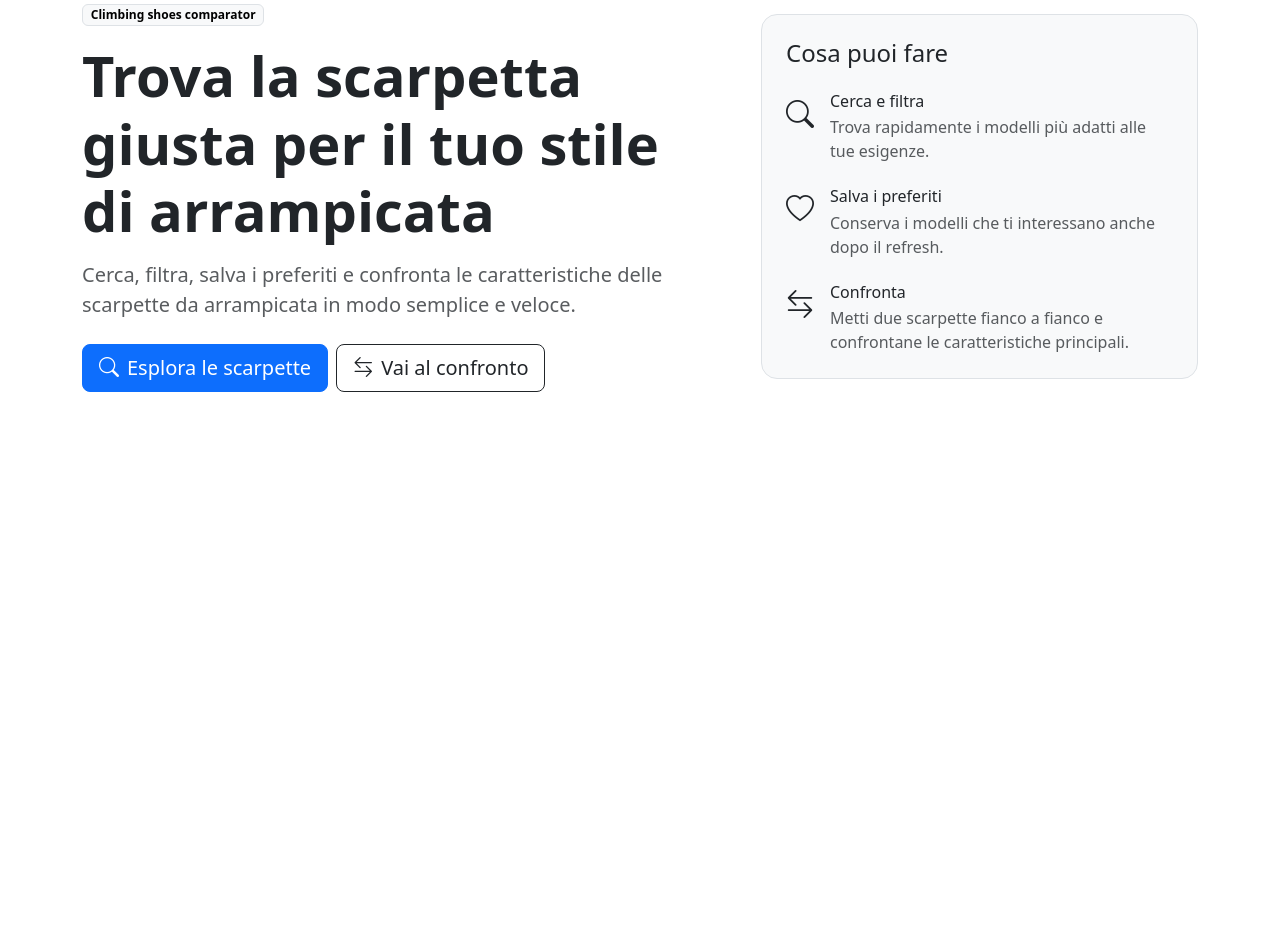
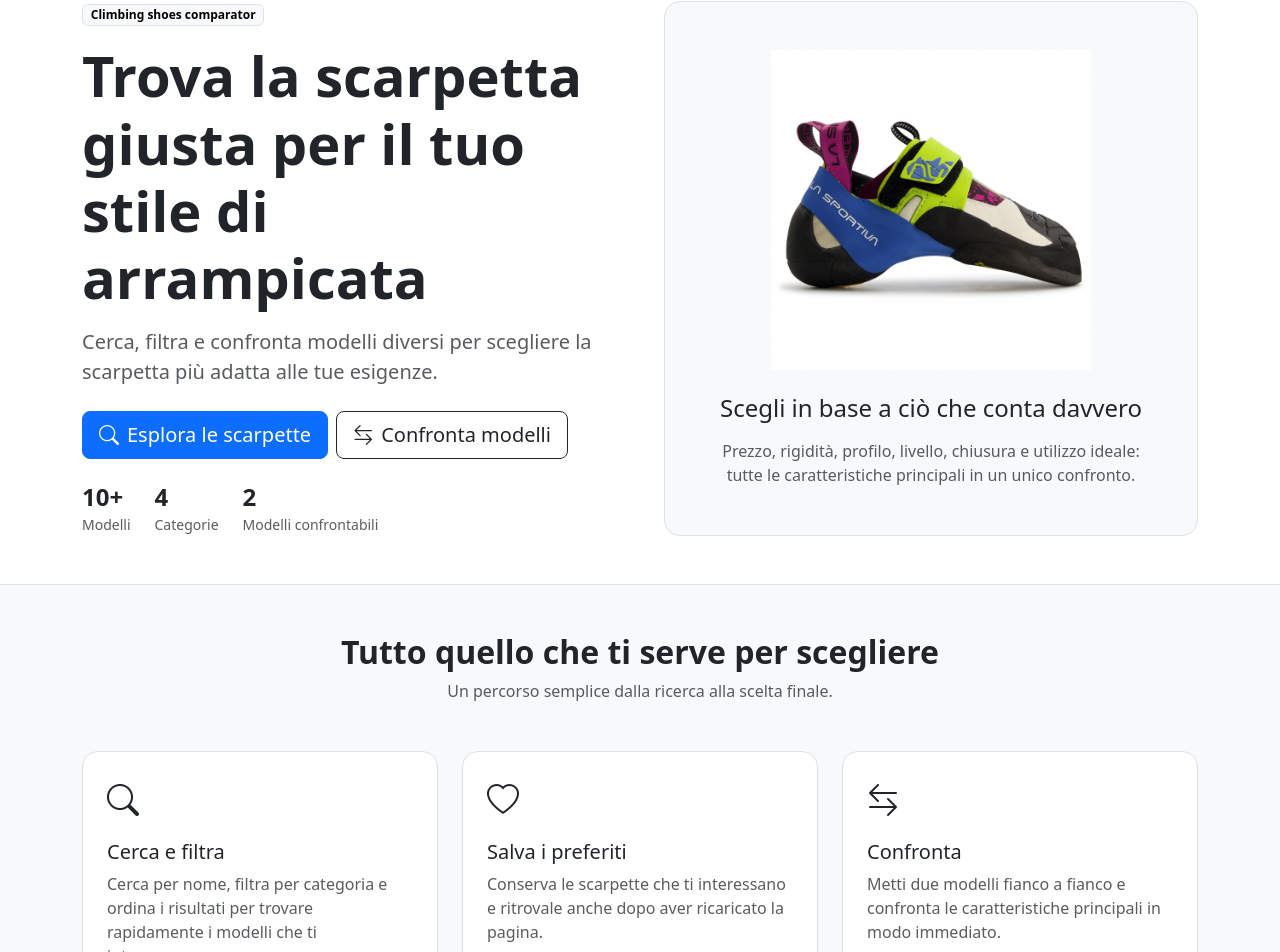
Before and after one commit to alessiaasmeraglia/progetto-finale-spec-frontend-front, a React (Vite) app: page / in a window 1280 px wide. Shown: the part 104-1056 px from the top of the page. Before the commit the page ends 800 px from the top, so only its background shows below. Built offline with nearby package versions, Linux system fonts and the light colour scheme; no server answers.

Commit message:
Migliorata home

```diff
--- a/src/index.css
+++ b/src/index.css
@@ -0,0 +1,6 @@
+.home-hero-shoe {
+    width: 100%;
+    max-width: 420px;
+    height: 320px;
+    object-fit: contain;
+}
--- a/src/pages/HomePage.jsx
+++ b/src/pages/HomePage.jsx
@@ -2,9 +2,10 @@ import { Link } from "react-router-dom";
 
 function HomePage() {
     return (
+        <>
             <section className="container py-5">
                 <div className="row align-items-center g-5">
-                <div className="col-12 col-lg-7">
+                    <div className="col-12 col-lg-6">
                         <span className="badge text-bg-light border mb-3">
                             Climbing shoes comparator
                         </span>
@@ -14,11 +15,11 @@ function HomePage() {
                         </h1>
 
                         <p className="lead text-body-secondary mb-4">
-                        Cerca, filtra, salva i preferiti e confronta le caratteristiche
-                        delle scarpette da arrampicata in modo semplice e veloce.
+                            Cerca, filtra e confronta modelli diversi per scegliere la
+                            scarpetta più adatta alle tue esigenze.
                         </p>
 
-                    <div className="d-flex flex-column flex-sm-row gap-2">
+                        <div className="d-flex flex-column flex-sm-row gap-2 mb-4">
                             <Link to="/shoes" className="btn btn-primary btn-lg">
                                 <i className="bi bi-search me-2"></i>
                                 Esplora le scarpette
@@ -26,63 +27,130 @@ function HomePage() {
 
                             <Link to="/compare" className="btn btn-outline-dark btn-lg">
                                 <i className="bi bi-arrow-left-right me-2"></i>
-                            Vai al confronto
+                                Confronta modelli
                             </Link>
+                        </div>
+
+                        <div className="d-flex flex-wrap gap-4">
+                            <div>
+                                <div className="h4 fw-bold mb-0">10+</div>
+                                <small className="text-body-secondary">Modelli</small>
+                            </div>
+
+                            <div>
+                                <div className="h4 fw-bold mb-0">4</div>
+                                <small className="text-body-secondary">Categorie</small>
+                            </div>
+
+                            <div>
+                                <div className="h4 fw-bold mb-0">2</div>
+                                <small className="text-body-secondary">
+                                    Modelli confrontabili
+                                </small>
+                            </div>
                         </div>
                     </div>
 
-                <div className="col-12 col-lg-5">
-                    <div className="border rounded-4 p-4 bg-body-tertiary">
-                        <h2 className="h4 mb-4">
-                            Cosa puoi fare
+                    <div className="col-12 col-lg-6">
+                        <div className="border rounded-4 bg-body-tertiary p-4 p-lg-5 text-center">
+                            <img
+                                src="/img/shoes/LaSportivaSkwama.jpg"
+                                alt="La Sportiva Skwama"
+                                className="img-fluid home-hero-shoe"
+                            />
+
+                            <h2 className="h4 mt-4 mb-3">
+                                Scegli in base a ciò che conta davvero
                             </h2>
 
-                        <div className="d-flex gap-3 mb-4">
-                            <i className="bi bi-search fs-3"></i>
+                            <p className="text-body-secondary mb-0">
+                                Prezzo, rigidità, profilo, livello, chiusura e utilizzo ideale:
+                                tutte le caratteristiche principali in un unico confronto.
+                            </p>
+                        </div>
+                    </div>
+                </div>
+            </section>
 
-                            <div>
-                                <h3 className="h6 mb-1">
+            <section className="bg-body-tertiary border-top border-bottom">
+                <div className="container py-5">
+                    <div className="text-center mb-5">
+                        <h2 className="fw-bold">
+                            Tutto quello che ti serve per scegliere
+                        </h2>
+
+                        <p className="text-body-secondary mb-0">
+                            Un percorso semplice dalla ricerca alla scelta finale.
+                        </p>
+                    </div>
+
+                    <div className="row g-4">
+                        <div className="col-12 col-md-4">
+                            <div className="bg-body border rounded-4 p-4 h-100">
+                                <i className="bi bi-search fs-2"></i>
+
+                                <h3 className="h5 mt-3">
                                     Cerca e filtra
                                 </h3>
 
                                 <p className="text-body-secondary mb-0">
-                                    Trova rapidamente i modelli più adatti alle tue esigenze.
+                                    Cerca per nome, filtra per categoria e ordina i risultati
+                                    per trovare rapidamente i modelli che ti interessano.
                                 </p>
                             </div>
                         </div>
 
-                        <div className="d-flex gap-3 mb-4">
-                            <i className="bi bi-heart fs-3"></i>
+                        <div className="col-12 col-md-4">
+                            <div className="bg-body border rounded-4 p-4 h-100">
+                                <i className="bi bi-heart fs-2"></i>
 
-                            <div>
-                                <h3 className="h6 mb-1">
+                                <h3 className="h5 mt-3">
                                     Salva i preferiti
                                 </h3>
 
                                 <p className="text-body-secondary mb-0">
-                                    Conserva i modelli che ti interessano anche dopo il refresh.
+                                    Conserva le scarpette che ti interessano e ritrovale anche
+                                    dopo aver ricaricato la pagina.
                                 </p>
                             </div>
                         </div>
 
-                        <div className="d-flex gap-3">
-                            <i className="bi bi-arrow-left-right fs-3"></i>
+                        <div className="col-12 col-md-4">
+                            <div className="bg-body border rounded-4 p-4 h-100">
+                                <i className="bi bi-arrow-left-right fs-2"></i>
 
-                            <div>
-                                <h3 className="h6 mb-1">
+                                <h3 className="h5 mt-3">
                                     Confronta
                                 </h3>
 
                                 <p className="text-body-secondary mb-0">
-                                    Metti due scarpette fianco a fianco e confrontane le
-                                    caratteristiche principali.
+                                    Metti due modelli fianco a fianco e confronta le
+                                    caratteristiche principali in modo immediato.
                                 </p>
                             </div>
                         </div>
                     </div>
                 </div>
+            </section>
+
+            <section className="container py-5">
+                <div className="border rounded-4 p-4 p-md-5 text-center">
+                    <i className="bi bi-compass fs-1"></i>
+
+                    <h2 className="fw-bold mt-3">
+                        Trova il modello più adatto a te
+                    </h2>
+
+                    <p className="text-body-secondary mb-4">
+                        Esplora il catalogo e inizia a confrontare le scarpette.
+                    </p>
+
+                    <Link to="/shoes" className="btn btn-primary btn-lg">
+                        Vai al catalogo
+                    </Link>
                 </div>
             </section>
+        </>
     );
 }
 
```
Lines whose indentation alone changed are shown as unchanged.
